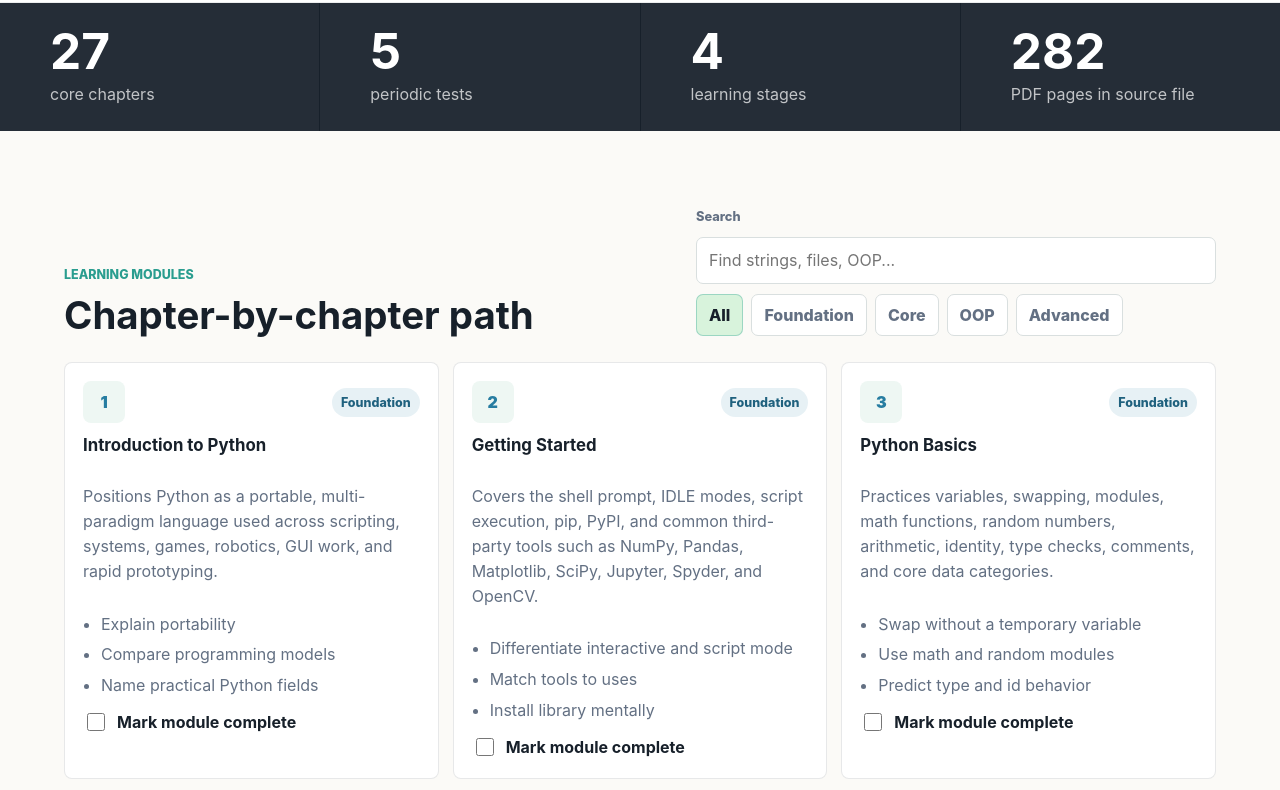
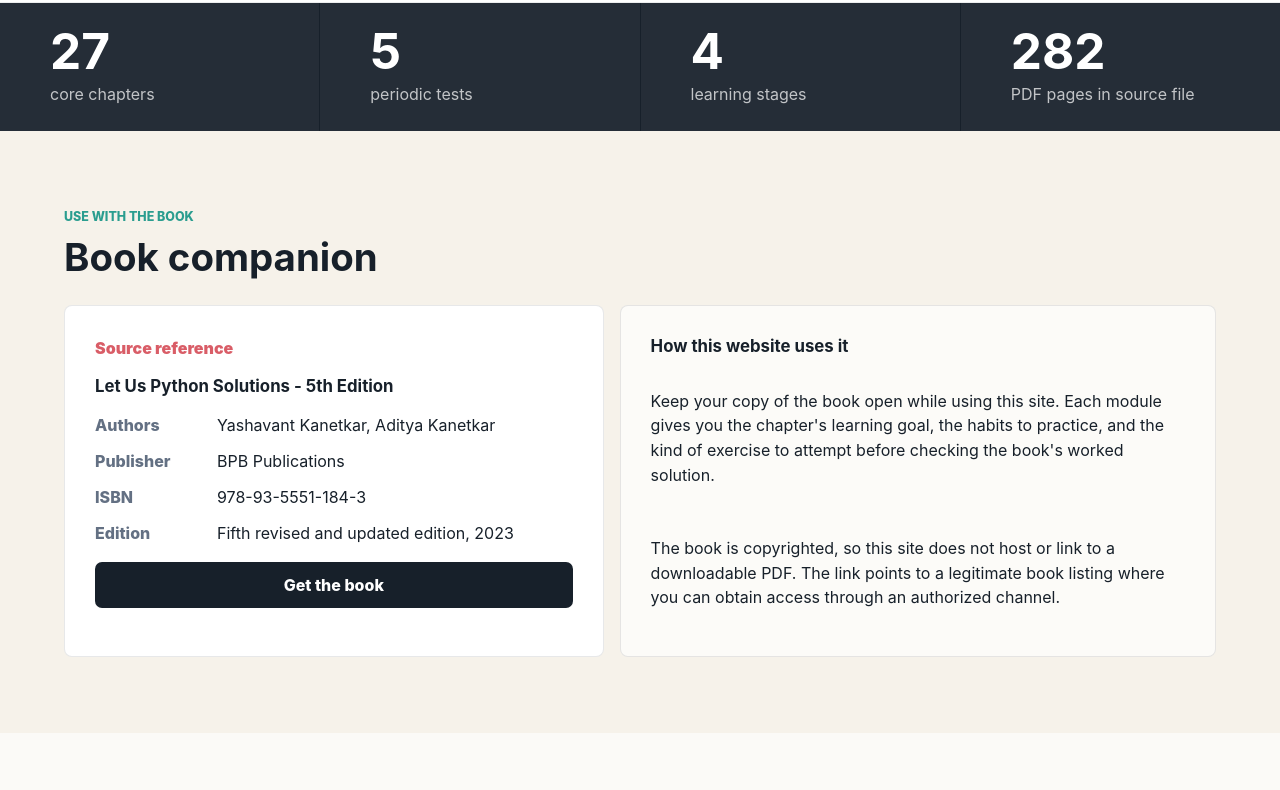
Before and after one commit to sriharivaleti/let-us-python-learning, a plain HTML site: page index.html in a window 1280 px wide. Shown: the part 1357-2147 px from the top of the page. Drawn offline with Linux system fonts and the light colour scheme.

Commit message:
Add book companion section

```diff
--- a/index.html
+++ b/index.html
@@ -14,6 +14,7 @@
       </a>
       <nav class="nav" aria-label="Primary navigation">
         <a href="#overview">Overview</a>
+        <a href="#book">Book</a>
         <a href="#modules">Modules</a>
         <a href="#quiz">Quiz</a>
         <a href="#plan">Plan</a>
@@ -98,6 +99,54 @@
         <div>
           <strong>282</strong>
           <span>PDF pages in source file</span>
+        </div>
+      </section>
+
+      <section id="book" class="book-section">
+        <div class="section-heading">
+          <p class="eyebrow">Use With The Book</p>
+          <h2>Book companion</h2>
+        </div>
+        <div class="book-layout">
+          <article class="book-card">
+            <p class="book-kicker">Source reference</p>
+            <h3>Let Us Python Solutions - 5th Edition</h3>
+            <dl class="book-facts">
+              <div>
+                <dt>Authors</dt>
+                <dd>Yashavant Kanetkar, Aditya Kanetkar</dd>
+              </div>
+              <div>
+                <dt>Publisher</dt>
+                <dd>BPB Publications</dd>
+              </div>
+              <div>
+                <dt>ISBN</dt>
+                <dd>978-93-5551-184-3</dd>
+              </div>
+              <div>
+                <dt>Edition</dt>
+                <dd>Fifth revised and updated edition, 2023</dd>
+              </div>
+            </dl>
+            <a class="button primary" href="https://pragationline.com/product/let-us-python-solutions-yashavant-kanetkar-aditya-kanetkar-bpb/" target="_blank" rel="noreferrer">
+              Get the book
+            </a>
+          </article>
+          <article class="book-card quiet">
+            <h3>How this website uses it</h3>
+            <p>
+              Keep your copy of the book open while using this site. Each module
+              gives you the chapter's learning goal, the habits to practice, and
+              the kind of exercise to attempt before checking the book's worked
+              solution.
+            </p>
+            <p>
+              The book is copyrighted, so this site does not host or link to a
+              downloadable PDF. The link points to a legitimate book listing
+              where you can obtain access through an authorized channel.
+            </p>
+          </article>
         </div>
       </section>
 
--- a/styles.css
+++ b/styles.css
@@ -199,7 +199,8 @@
 
 .band,
 .module-section,
-.plan-section {
+.plan-section,
+.book-section {
   padding: clamp(40px, 7vw, 76px) clamp(18px, 5vw, 64px);
 }
 
@@ -274,6 +275,57 @@
 .stats-band span {
   margin-top: 6px;
   color: rgba(255, 255, 255, 0.72);
+}
+
+.book-section {
+  background: #f6f2ea;
+}
+
+.book-layout {
+  display: grid;
+  grid-template-columns: minmax(0, 0.95fr) minmax(280px, 1.05fr);
+  gap: 16px;
+}
+
+.book-card {
+  display: grid;
+  align-content: start;
+  gap: 16px;
+  padding: clamp(18px, 4vw, 30px);
+  border: 1px solid rgba(23, 32, 42, 0.1);
+  border-radius: 8px;
+  background: white;
+}
+
+.book-card.quiet {
+  background: rgba(255, 255, 255, 0.68);
+}
+
+.book-kicker {
+  margin: 0;
+  color: var(--rose);
+  font-weight: 900;
+}
+
+.book-facts {
+  display: grid;
+  gap: 11px;
+  margin: 0;
+}
+
+.book-facts div {
+  display: grid;
+  grid-template-columns: 110px minmax(0, 1fr);
+  gap: 12px;
+}
+
+.book-facts dt {
+  color: var(--muted);
+  font-weight: 800;
+}
+
+.book-facts dd {
+  margin: 0;
 }
 
 .tools {
@@ -499,7 +551,8 @@
 @media (max-width: 1050px) {
   .hero,
   .section-heading.wide,
-  .quiz-layout {
+  .quiz-layout,
+  .book-layout {
     grid-template-columns: 1fr;
   }
 
```
Also changed, not shown: 1 other file.
